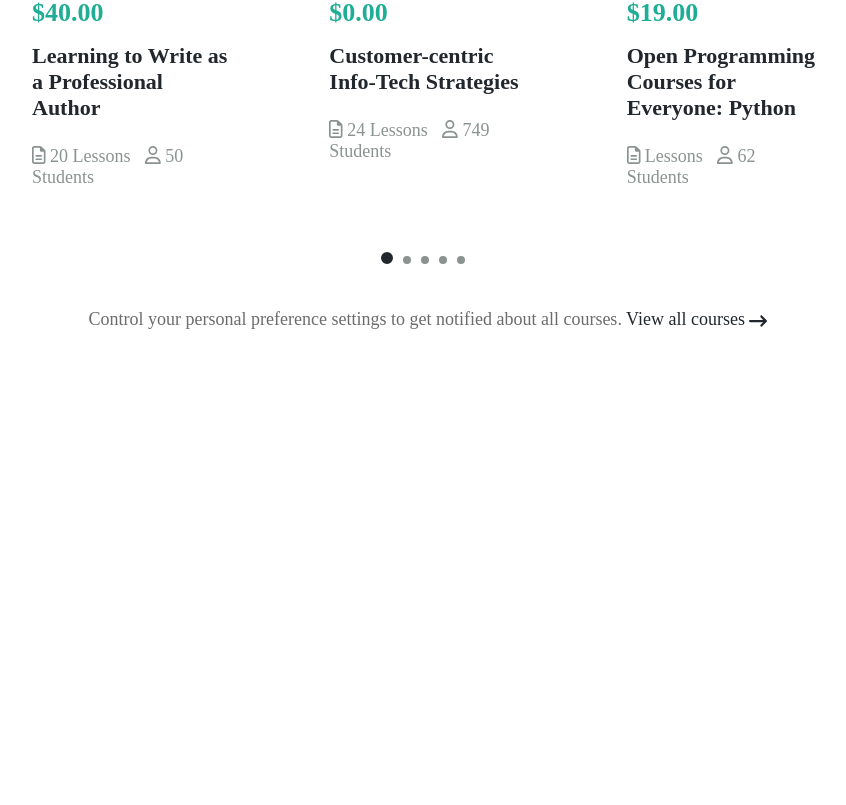
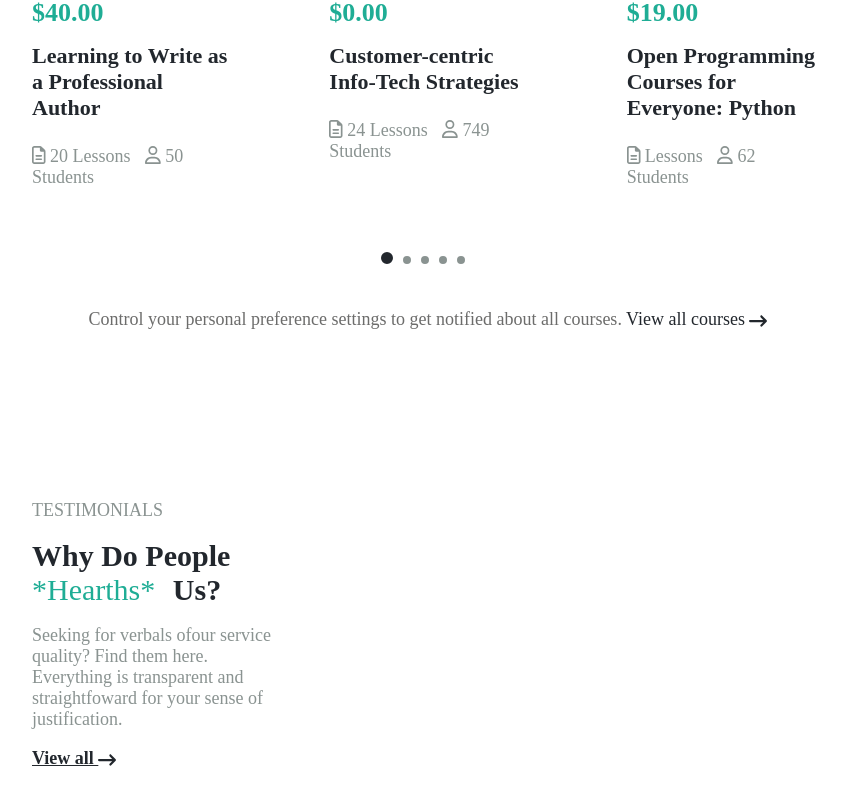
Before and after one commit to cerry24/proj-html-vuejs, a Vue app: page / in a window 1280 px wide. Shown: the part 3132-3937 px from the top of the page, without its empty margins (212-1058 px from the left). Before the commit the page ends 3612 px from the top, so only its background shows below. Built offline with nearby package versions, Linux system fonts and the light colour scheme.

Commit message:
implement section testimonials title & description

```diff
--- /dev/null
+++ b/src/components/AppMain components/SectionTestimonials.vue
@@ -0,0 +1,71 @@
+<script>
+export default {
+    name: 'SectionTestimonials'
+}
+</script>
+
+<template>
+    <section id="testimonials">
+        <div class="main-container">
+            <div class="text"> <!--title of the section & quick paragraph for introduction-->
+                <p class="section-intro">testimonials</p>
+                <h2>why do people <span>*hearths*</span> us?</h2>
+                <p>
+                    Seeking for verbals ofour service quality? Find them here. Everything is transparent and
+                    straightfoward for your sense of justification.
+                </p>
+                <p class="more-info">
+                    <a href="#">
+                        View all
+                        <font-awesome-icon icon="fa-solid fa-arrow-right-long" class="arrow-icon" />
+                    </a>
+                </p>
+            </div>
+
+            <div class="reviews-cards">
+
+            </div>
+        </div>
+    </section>
+</template>
+
+<style lang="scss" scoped>
+@use '../../styles/partials/variables' as *;
+
+#testimonials {
+    background-color: $main-multi-color;
+    color: $secondary-font-color;
+}
+
+.text {
+    width: 35%;
+    margin-bottom: 50px;
+
+    h2 {
+        font-size: 30px;
+        text-transform: capitalize;
+        color: $main-font-color;
+
+        span {
+            color: $secondary-multi-color;
+            font-size: 30px;
+            font-weight: normal;
+        }
+    }
+}
+
+.section-intro,
+h2,
+p {
+    margin-bottom: 18px;
+}
+
+.section-intro {
+    text-transform: uppercase;
+}
+
+.more-info a {
+    color: $main-font-color;
+    font-weight: bold;
+}
+</style>
--- a/src/components/AppMain.vue
+++ b/src/components/AppMain.vue
@@ -3,6 +3,7 @@ import AppJumbotron from './AppMain components/AppJumbotron.vue';
 import SectionWorkculture from './AppMain components/SectionWorkculture.vue';
 import SectionHowwework from './AppMain components/SectionHowwework.vue';
 import SectionCourses from './AppMain components/SectionCourses.vue';
+import SectionTestimonials from './AppMain components/SectionTestimonials.vue';
 
 export default {
     name: 'AppMain',
@@ -11,7 +12,8 @@ export default {
         AppJumbotron,
         SectionWorkculture,
         SectionHowwework,
-        SectionCourses
+        SectionCourses,
+        SectionTestimonials
     }
 }
 </script>
@@ -24,6 +26,8 @@ export default {
     <SectionHowwework />
 
     <SectionCourses />
+
+    <SectionTestimonials />
 </template>
 
 <style lang="scss" scoped>
```
